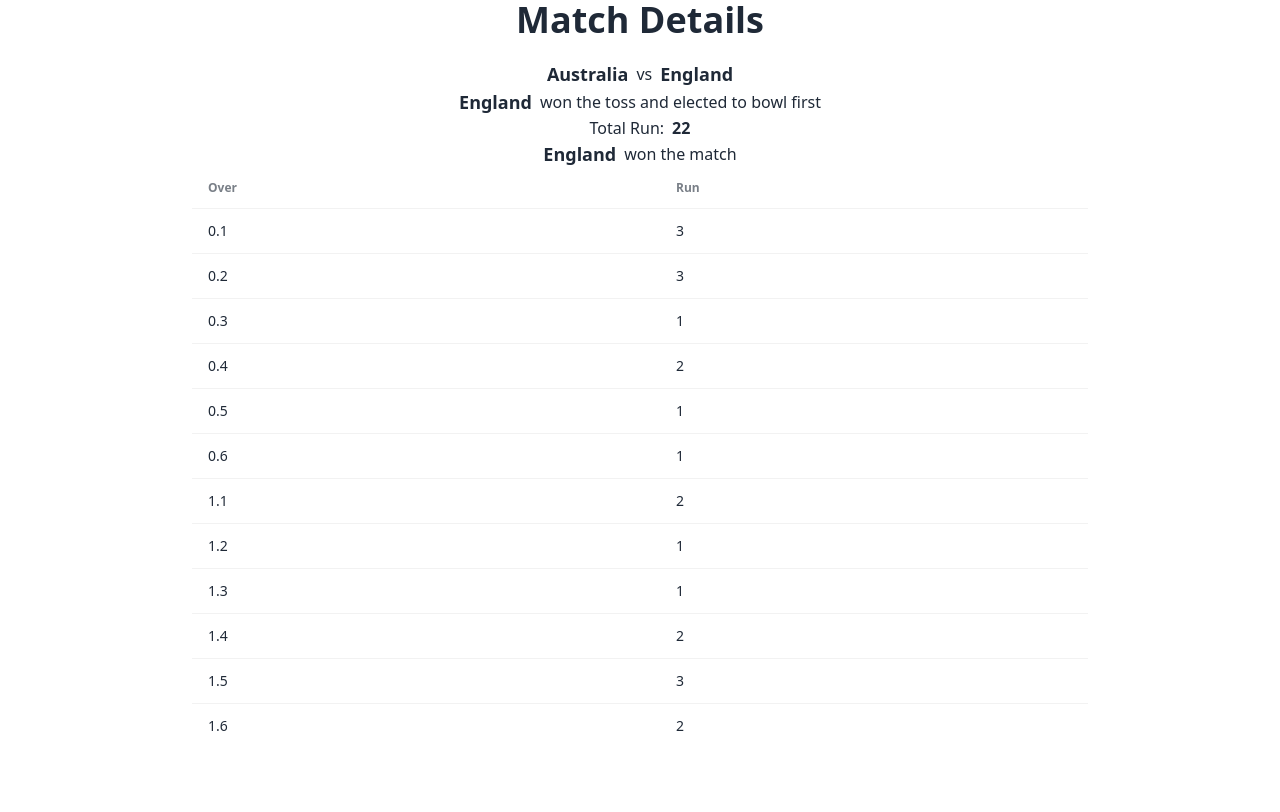
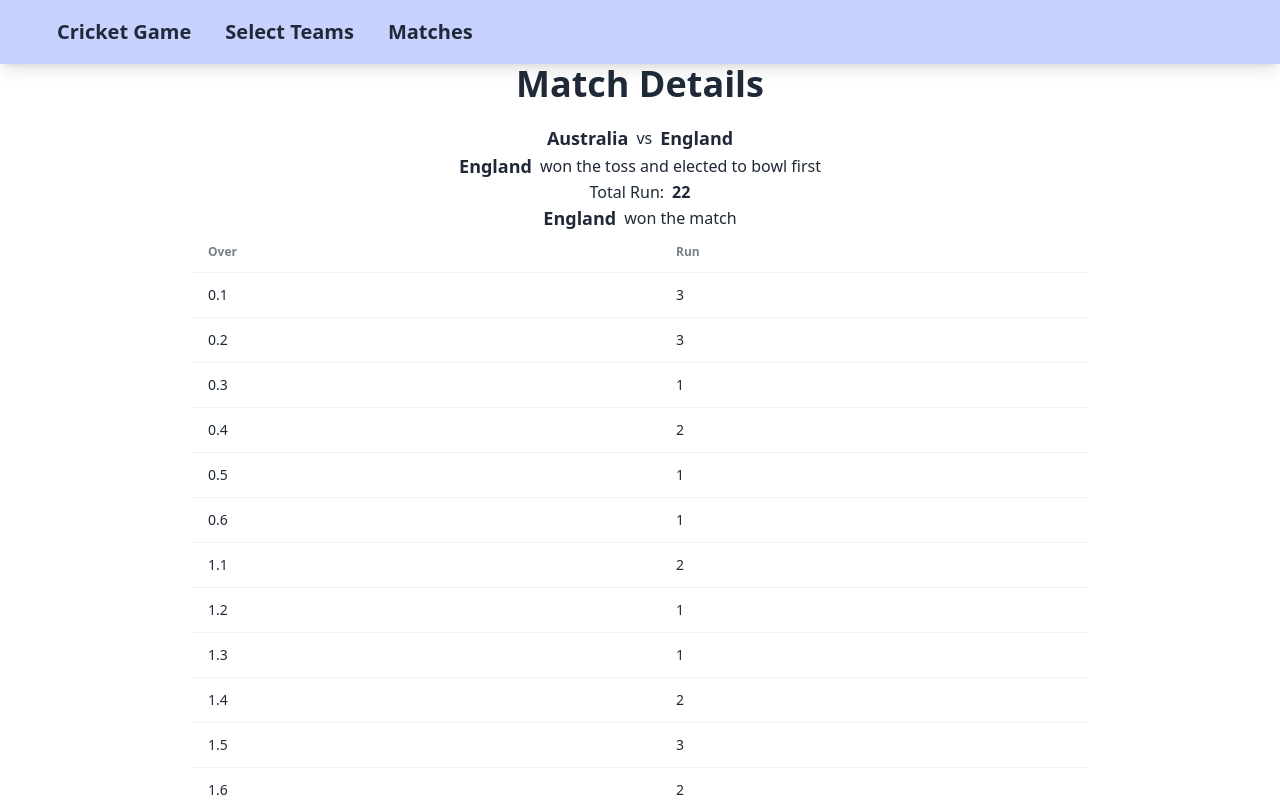
Before and after one commit to saimonsiddique/playCricket, a React (Vite) app: page /matches/1 in a window 1280 px wide. Built offline with nearby package versions, Linux system fonts and the light colour scheme; data requests are answered from the project's data file.

Commit message:
layout added on pages

```diff
--- a/data/db.json
+++ b/data/db.json
@@ -97,6 +97,70 @@
         2
       ],
       "totalRun": 24
+    },
+    {
+      "team1": {
+        "id": 2,
+        "teamName": "India",
+        "flagUrl": "https://www.worldometers.info/img/flags/in-flag.gif"
+      },
+      "team2": {
+        "id": 3,
+        "teamName": "Pakistan",
+        "flagUrl": "https://www.worldometers.info/img/flags/pk-flag.gif"
+      },
+      "tossWinner": {
+        "id": 2,
+        "teamName": "India",
+        "flagUrl": "https://www.worldometers.info/img/flags/in-flag.gif"
+      },
+      "id": 5,
+      "matchRun": [
+        3,
+        1,
+        4,
+        4,
+        3,
+        1,
+        1,
+        3,
+        2,
+        3,
+        2
+      ],
+      "totalRun": 27
+    },
+    {
+      "team1": {
+        "id": 1,
+        "teamName": "Bangladesh",
+        "flagUrl": "https://www.worldometers.info/img/flags/bg-flag.gif"
+      },
+      "team2": {
+        "id": 5,
+        "teamName": "Australia",
+        "flagUrl": "https://www.worldometers.info/img/flags/as-flag.gif"
+      },
+      "tossWinner": {
+        "id": 1,
+        "teamName": "Bangladesh",
+        "flagUrl": "https://www.worldometers.info/img/flags/bg-flag.gif"
+      },
+      "id": 6,
+      "matchRun": [
+        1,
+        3,
+        1,
+        2,
+        1,
+        1,
+        2,
+        1,
+        2,
+        2,
+        2
+      ],
+      "totalRun": 18
     }
   ],
   "teams": [
--- a/src/components/common/Navbar.jsx
+++ b/src/components/common/Navbar.jsx
@@ -1,18 +1,34 @@
 import React from "react";
+import { useNavigate } from "react-router-dom";
 
 function Navbar() {
+  const navigate = useNavigate();
+  const handleSelectTeam = () => {
+    navigate("/");
+  };
+
+  const handleMatches = () => {
+    navigate("/matches");
+  };
+
   return (
-    <nav className="bg-indigo-600">
-      <div className="max-w-7xl mx-auto px-2 sm:px-6 lg:px-8">
-        <div className="relative flex items-center justify-between h-16">
-          <div className="flex-1 flex items-center justify-center sm:items-stretch sm:justify-start">
-            <div className="flex-shrink-0 flex items-center text-white">
-              <span className="text-2xl font-bold">CricketGame</span>
-            </div>
-          </div>
-        </div>
-      </div>
-    </nav>
+    <div className="navbar bg-indigo-200 px-10 shadow-lg">
+      <a
+        className="btn btn-ghost normal-case text-xl"
+        onClick={() => navigate("/")}
+      >
+        Cricket Game
+      </a>
+      <a
+        className="btn btn-ghost normal-case text-xl"
+        onClick={handleSelectTeam}
+      >
+        Select Teams
+      </a>
+      <a className="btn btn-ghost normal-case text-xl" onClick={handleMatches}>
+        Matches
+      </a>
+    </div>
   );
 }
 
--- a/src/pages/MatchDetails.page.jsx
+++ b/src/pages/MatchDetails.page.jsx
@@ -2,6 +2,7 @@
 import { useParams } from "react-router-dom";
 import axios from "axios";
 import RunTable from "../components/RunTable";
+import Layout from "../components/common/Layout";
 
 function MatchDetails() {
   const { uuid } = useParams();
@@ -32,7 +33,7 @@
   }, [match]);
 
   return (
-    <>
+    <Layout>
       <div>
         <h1 className="flex justify-center text-4xl font-bold mb-5">
           Match Details
@@ -60,7 +61,7 @@
           <RunTable runs={match?.matchRun} />
         </div>
       </div>
-    </>
+    </Layout>
   );
 }
 
--- a/src/pages/Matches.page.jsx
+++ b/src/pages/Matches.page.jsx
@@ -1,6 +1,7 @@
 import axios from "axios";
 import React, { useEffect, useState } from "react";
 import { useNavigate } from "react-router-dom";
+import Layout from "../components/common/Layout";
 
 function Matches() {
   const [allMatches, setAllMatches] = useState([]);
@@ -40,7 +41,7 @@
   };
 
   return (
-    <>
+    <Layout>
       <div>
         <h1 className="flex justify-center text-4xl font-bold mb-5">
           All Matches
@@ -119,7 +120,7 @@
           </button>
         </div>
       </div>
-    </>
+    </Layout>
   );
 }
 
--- a/src/pages/Play.page.jsx
+++ b/src/pages/Play.page.jsx
@@ -1,7 +1,16 @@
 import React, { useEffect, useState } from "react";
-import RunTable from "../components/RunTable";
 import { useParams } from "react-router-dom";
 import axios from "axios";
+import RunTable from "../components/RunTable";
+import Layout from "../components/common/Layout";
+
+function generateRun() {
+  const run = Math.floor(Math.random() * 6);
+  if (run === 5 || run === 0) {
+    return generateRun();
+  }
+  return run;
+}
 
 function Play() {
   const { uuid } = useParams();
@@ -29,7 +38,7 @@
   };
 
   return (
-    <div>
+    <Layout>
       <div>
         <h1 className="flex justify-center text-4xl font-bold mb-5">
           Lets Play Cricket
@@ -82,16 +91,8 @@
           <RunTable runs={matchRun} />
         </div>
       </div>
-    </div>
+    </Layout>
   );
 }
 
 export default Play;
-
-function generateRun() {
-  const run = Math.floor(Math.random() * 6);
-  if (run === 5 || run === 0) {
-    return generateRun();
-  }
-  return run;
-}
--- a/src/pages/Teams.page.jsx
+++ b/src/pages/Teams.page.jsx
@@ -1,9 +1,9 @@
 import React, { useEffect } from "react";
 import axios from "axios";
 import { useState } from "react";
+import { useNavigate } from "react-router-dom";
 import FlagCard from "../components/FlagCard";
 import Layout from "../components/common/Layout";
-import { useNavigate } from "react-router-dom";
 
 const Teams = () => {
   const [allTeams, setAllTeams] = useState([]);
--- a/src/pages/Toss.page.jsx
+++ b/src/pages/Toss.page.jsx
@@ -1,7 +1,8 @@
 import React, { useState } from "react";
 import { useLocation, useNavigate } from "react-router-dom";
+import axios from "axios";
 import FlagCard from "../components/FlagCard";
-import axios from "axios";
+import Layout from "../components/common/Layout";
 
 function Toss() {
   const location = useLocation();
@@ -28,7 +29,7 @@
   };
 
   return (
-    <>
+    <Layout>
       <div className="m-auto">
         <div className="flex justify-center">
           <h1 className="text-4xl font-bold mb-5">Select Who will Bowl</h1>
@@ -64,7 +65,7 @@
           </button>
         </div>
       </div>
-    </>
+    </Layout>
   );
 }
 
```
